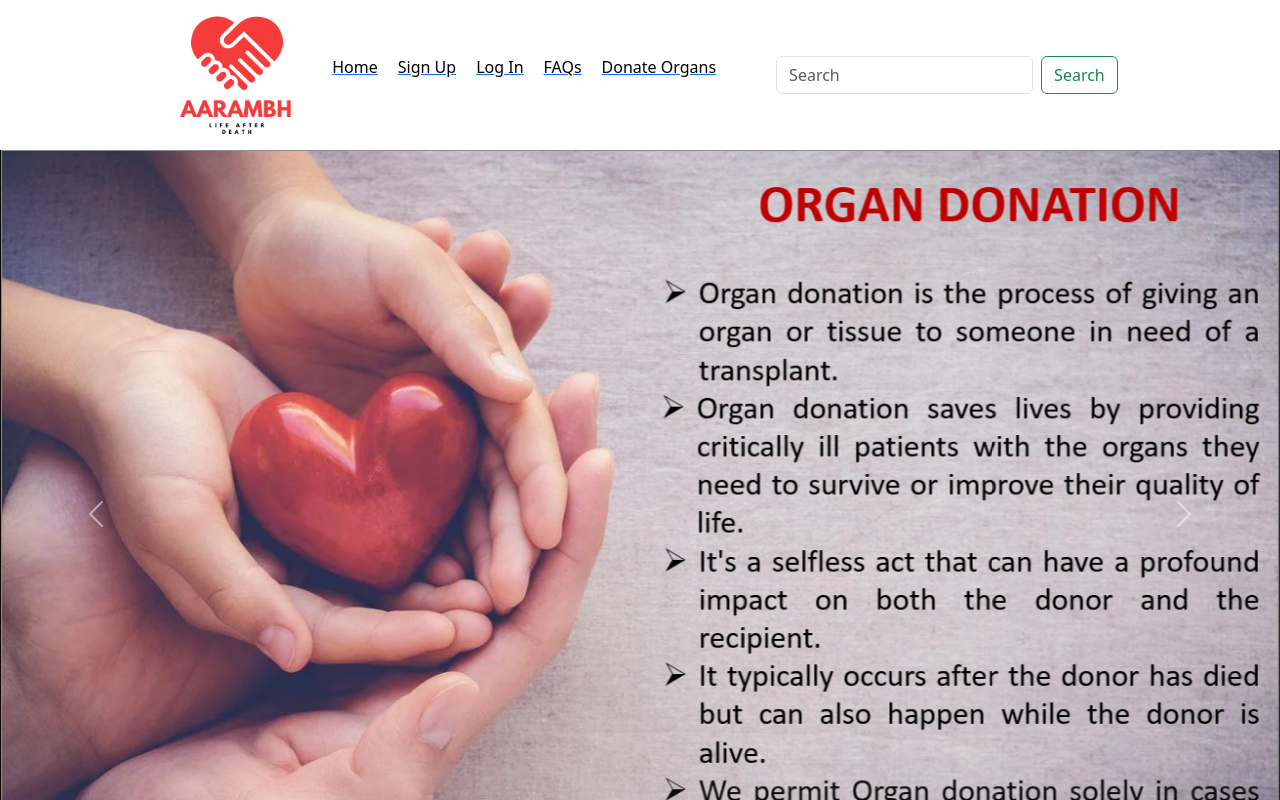
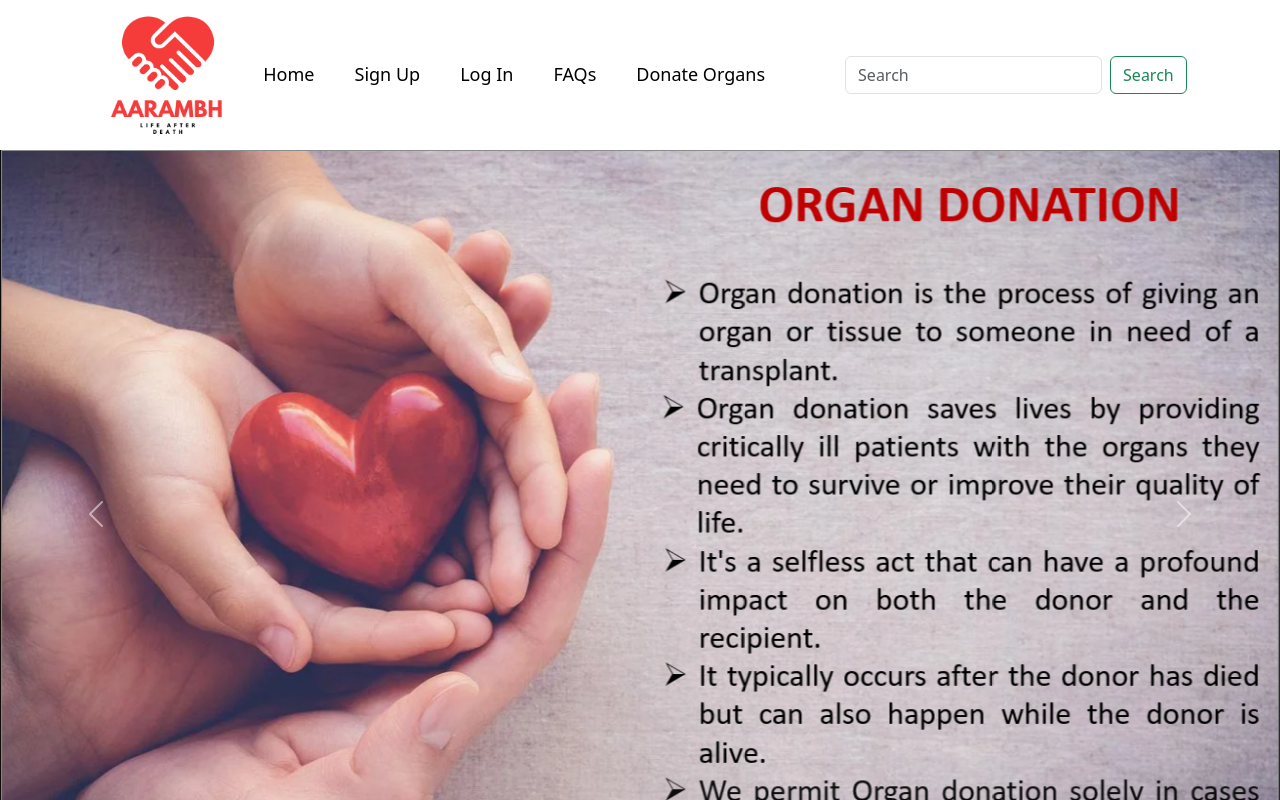
Before and after one commit to MahimaSBisen/AARAMBH, a React (Vite) app in the folder arambh/: page / in a window 1280 px wide. Shown: the top 800 px of the page. Built offline with nearby package versions, Linux system fonts and the light colour scheme.

Commit message:
Header updated

```diff
--- a/arambh/src/Components/Header.jsx
+++ b/arambh/src/Components/Header.jsx
@@ -7,128 +7,29 @@ function Header() {
     <>
       <div className="header">
         <img src={myImage} alt="My Image" />
-        {/*
-<div class={styles.btngroup}>
-  <button type="button" class="btn btn-danger dropdown-toggle" data-bs-toggle="dropdown" aria-expanded="false">
-    HOME
-  </button>
-  <ul class="dropdown-menu">
 
-
-
-
-    <li><a class="dropdown-item" href="#">Home</a></li>
-    <li><a class="dropdown-item" href="#">Another action</a></li>
-    <li><a class="dropdown-item" href="#">Something else here</a></li>
-    <li><hr class="dropdown-divider"/></li>
-    <li><a class="dropdown-item" href="#">Log out</a></li>
-  </ul>
-</div> */}
-        <Link to='/'>
-
-          <p className={styles.para}>Home</p>
+        <Link className={styles.link} to='/'>
+          <h3 className={styles.para}>Home</h3>
         </Link>
 
 
-        <Link to='sign-up'>
-
-          <p className={styles.para}>Sign Up</p>
+        <Link className={styles.link} to='sign-up'>
+          <h3 className={styles.para}>Sign Up</h3>
         </Link>
 
 
-        <Link to='log-in'>
-          <p className={styles.para}>Log In</p>
+        <Link className={styles.link} to='log-in'>
+          <h3 className={styles.para}>Log In</h3>
         </Link>
 
-        <Link to='faq'>
-          <p className={styles.para}>FAQs</p>
+        <Link  className={styles.link} to='faq'>
+          <h3 className={styles.para}>FAQs</h3>
         </Link>
 
-
-
-        <Link to='regis-form'>
-
-          <p className={styles.para}>Donate Organs</p>
-
+        <Link  className={styles.link} to='regis-form'>
+          <h3 className={styles.para}>Donate Organs</h3>
         </Link>
 
-        {/* <div class={styles.btngroup}>
-  <button type="button" class="btn btn-danger dropdown-toggle" data-bs-toggle="dropdown" aria-expanded="false">
-    SIGN UP
-  </button>
-  <ul class="dropdown-menu">
-    <li><a class="dropdown-item" href="#">Home</a></li>
-    <li><a class="dropdown-item" href="#">Another action</a></li>
-    <li><a class="dropdown-item" href="#">Something else here</a></li>
-    <li><hr class="dropdown-divider"/></li>
-    <li><a class="dropdown-item" href="#">Separated link</a></li>
-  </ul>
-</div> */}
-
-
-        {/* <div class={styles.btngroup}>
-  <button type="button" class="btn btn-danger dropdown-toggle" data-bs-toggle="dropdown" aria-expanded="false">
-    LOG IN
-  </button>
-  <ul class="dropdown-menu">
-    <li><a class="dropdown-item" href="#">Home</a></li>
-    <li><a class="dropdown-item" href="#">Another action</a></li>
-    <li><a class="dropdown-item" href="#">Something else here</a></li>
-    <li><hr class="dropdown-divider"/></li>
-    <li><a class="dropdown-item" href="#">Separated link</a></li>
-  </ul>
-</div> */}
-        {/*
-
-<div class={styles.btngroup}>
-  <button type="button"  class="btn btn-danger dropdown-toggle" data-bs-toggle="dropdown" aria-expanded="false">
-    FAQs
-  </button>
-  <ul class="dropdown-menu">
-    <li><a class="dropdown-item" href="#">Home</a></li>
-    <li><a class="dropdown-item" href="#">Another action</a></li>
-    <li><a class="dropdown-item" href="#">Something else here</a></li>
-    <li><hr class="dropdown-divider"/></li>
-    <li><a class="dropdown-item" href="#">Separated link</a></li>
-  </ul>
-</div> */}
-
-
-
-
-        {/*
-
-<div class="modal fade" id="staticBackdrop" data-bs-backdrop="static" data-bs-keyboard="false" tabindex="-1" aria-labelledby="staticBackdropLabel" aria-hidden="true">
-  <div class="modal-dialog">
-    <div class="modal-content">
-      <div class="modal-header"> */}
-        {/* <h1 class="modal-title fs-5" id="staticBackdropLabel"></h1> */}
-        {/* <button type="button" class="btn-close" data-bs-dismiss="modal" aria-label="Close"></button>
-      </div>
-      <div class="modal-body">
-        You have to Sign Up to register for donating organs!
-      </div>
-      <div class="modal-footer">
-        <button type="button" class="btn btn-secondary" data-bs-dismiss="modal">Close</button>
-        <button type="button" class="btn btn-primary">Understood</button>
-      </div>
-    </div>
-  </div>
-</div>
-</div> */}
-        {/*
-<div class={styles.btngroup}>
-  <button type="button"  class="btn btn-danger dropdown-toggle" data-bs-toggle="dropdown" aria-expanded="false">
-    DONATE ORGANS
-  </button>
-  <ul class="dropdown-menu">
-    <li><a class="dropdown-item" href="#">Home</a></li>
-    <li><a class="dropdown-item" href="#">Another action</a></li>
-    <li><a class="dropdown-item" href="#">Something else here</a></li>
-    <li><hr class="dropdown-divider"/></li>
-    <li><a class="dropdown-item" href="#">Separated link</a></li>
-  </ul>
-</div> */}
 
         <div class={styles.btngroup}>
           <form class="d-flex" role="search">
@@ -138,13 +39,8 @@ function Header() {
         </div>
 
 
-        {/* <h5>Home</h5>
-        <h5>Sign Up</h5>
-        <h5>Log In</h5>
-        <h5>FAQs</h5> */}
 
       </div>
-
 
 
 
--- a/arambh/src/Components/Header.module.css
+++ b/arambh/src/Components/Header.module.css
@@ -10,7 +10,21 @@ btn-secondary{
 
 .para{
   color: black;
-  font-size: medium;
+  font-size: large;
+  margin: 20px;
+  text-decoration: none;
+  font-weight: 400;
+}
 
+.para:hover{
+  color: rgb(203, 3, 3);
+}
+
+.link{
+  text-decoration: none;
+}
+
+.link:hover{
+  transform: scale(1.2);
 
 }
--- a/arambh/src/Pages/Login.jsx
+++ b/arambh/src/Pages/Login.jsx
@@ -16,7 +16,9 @@ function Login() {
       <label className="checkB" for="checkbox">I agree to the Terms of service and Privacy Policy</label><br/> */}
      <h6 className="p3">Forgot Password?</h6>
       <button className="but2">Log In</button><br/>
-      <p className="p2">Don't have an account? </p><Link><p className="p2">Sign Up</p></Link>
+      <p className="p2">Don't have an account?</p>
+
+      <p className="p2" >Sign Up </p>
 
 
   </div>
```
